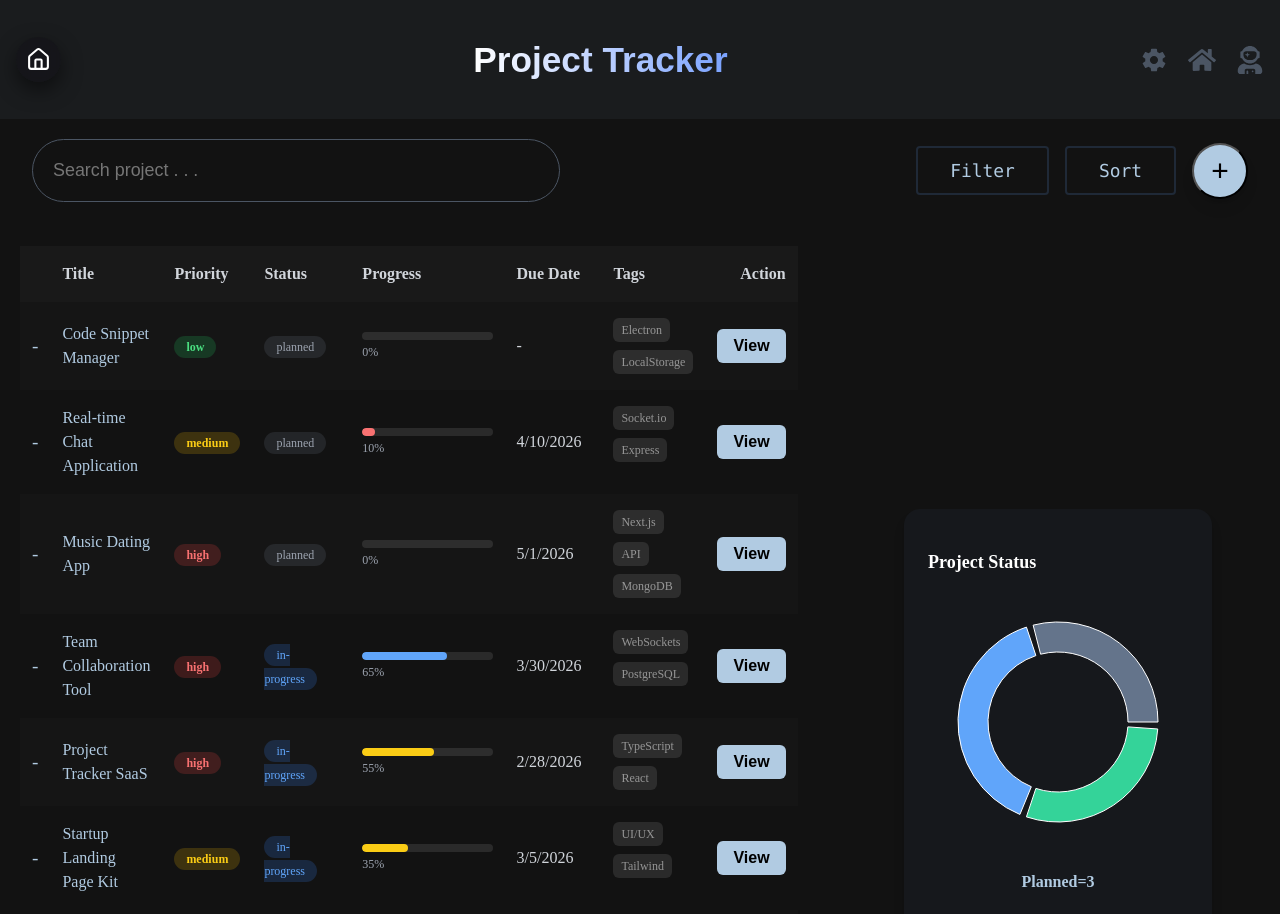
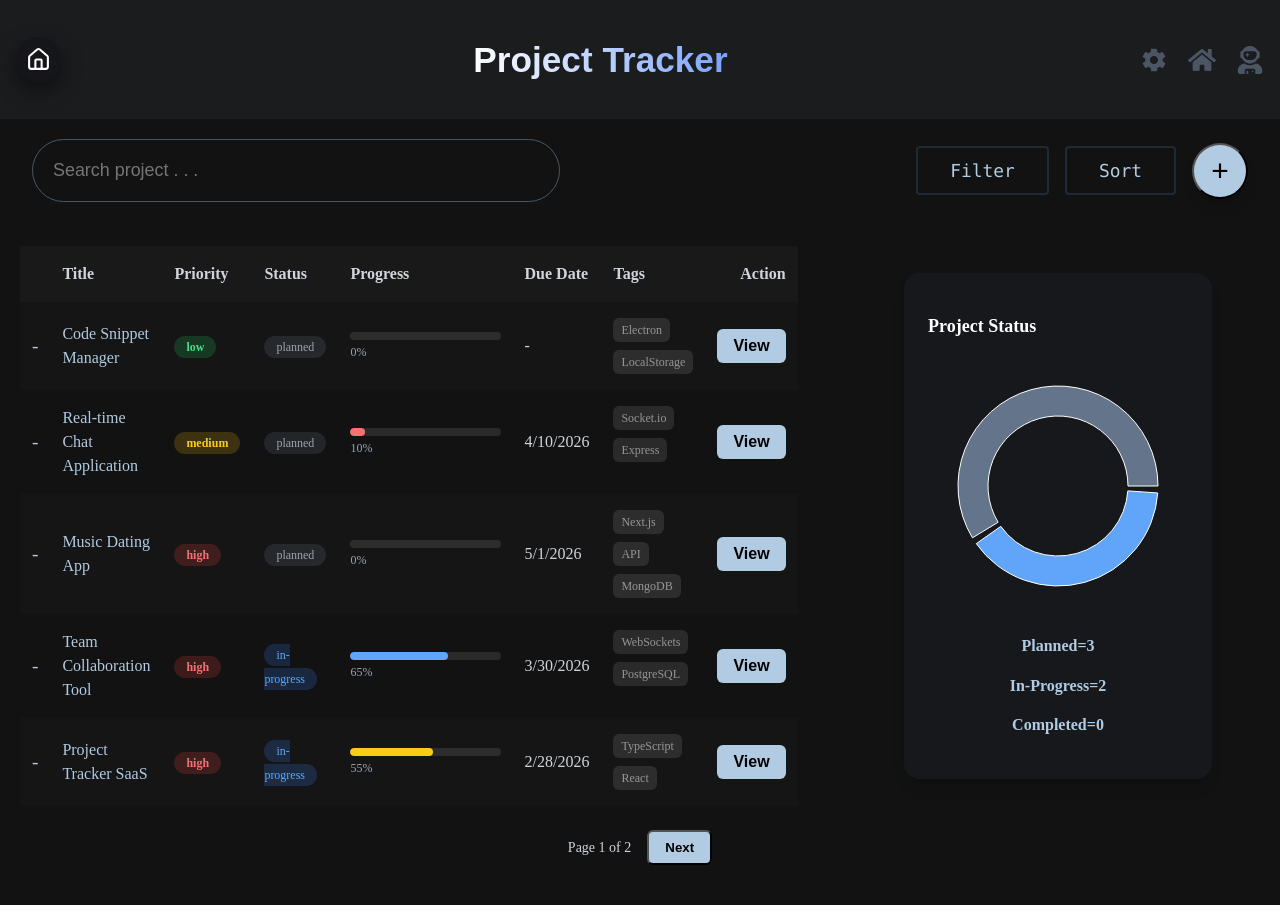
Before and after one commit to Hrisshhii/react-practice, a React (Vite) app in the folder ts-miniprojects/: page /#/project-tracker in a window 1280 px wide. Shown: the top 914 px of the page. Built offline with nearby package versions, Linux system fonts and the light colour scheme.

Commit message:
Making the project to be in pages

```diff
--- a/ts-miniprojects/src/Components/Project Tracker Project/ProjectTracker.tsx
+++ b/ts-miniprojects/src/Components/Project Tracker Project/ProjectTracker.tsx
@@ -22,6 +22,9 @@ const ProjectTracker = () => {
   const [statusFilter,setStatusFilter]=useState<"all"|"planned"|"in-progress"|"completed">("all");
   const [showCreate,setShowCreate]=useState(false);
   const [editingProject,setEditingProject]=useState<Project|null>(null);
+
+  const [currentPage,setCurrentPage]=useState(1);
+  const projectPerPage=5;
 
   useEffect(()=>{
     localStorage.setItem("projects",JSON.stringify(projects));
@@ -56,6 +59,15 @@ const ProjectTracker = () => {
       return new Date(b.createdAt).getTime()-new Date(a.createdAt).getTime();
     })
 
+  const totalPages=Math.ceil(processesProjects.length/projectPerPage);
+
+  const safePage=totalPages===0?1:Math.min(currentPage,totalPages)
+
+  const paginatedProjects=processesProjects.slice(
+    (safePage-1)*projectPerPage,
+    safePage*projectPerPage
+  );
+
   return (
     <div className="min-h-screen bg-[#121212]">
       <Navigation/>
@@ -66,7 +78,24 @@ const ProjectTracker = () => {
         }}
         setStatusFilter={setStatusFilter} setSort={setSort}
       />
-      <ProjectTable projects={processesProjects} onView={setSeletedProject}/>
+      <ProjectTable projects={paginatedProjects} onView={setSeletedProject}/>
+      <div className="flex justify-center items-center gap-4 mt-6 pb-10">
+        <button onClick={()=>setCurrentPage(prev=>Math.max(prev-1,1))}
+            disabled={safePage===1}
+            className={`px-4 py-2 rounded-md font-semibold cursor-pointer
+                ${currentPage===1?"hidden":"bg-[#b1cbe2] text-black hover:bg-[#b1cbe2]/70"}
+              `}
+          >Prev</button>
+        <span className="text-gray-300 text-sm">
+          Page {safePage} of {totalPages || 1}
+        </span>
+        <button onClick={()=>setCurrentPage(prev=>Math.min(prev+1,totalPages))}
+            disabled={safePage===totalPages || totalPages===0}
+            className={`px-4 py-2 rounded-md font-semibold cursor-pointer
+                ${currentPage===totalPages?"hidden":"bg-[#b1cbe2] text-black hover:bg-[#b1cbe2]/70"}
+              `}
+        >Next</button>
+      </div>
       {showCreate && (
         <CreateProjectModal project={editingProject??undefined} onClose={()=>{setShowCreate(false);setEditingProject(null);}} onSave={handleSaveProject}/>
       )}
```
